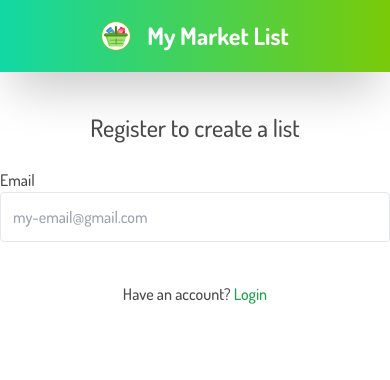
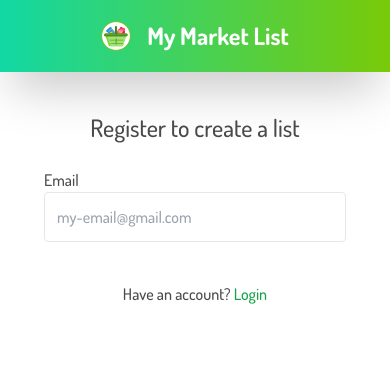
Before and after one commit to re2005/my-market-list, a SvelteKit app: page / in a window 390 px wide. Shown: the top 380 px of the page. Built offline with nearby package versions, Linux system fonts and the light colour scheme; no server answers.

Commit message:
chore: Mobile styling

```diff
--- a/src/components/UiSignUp.svelte
+++ b/src/components/UiSignUp.svelte
@@ -41,7 +41,7 @@
 	}
 </script>
 
-<div class="min-w-[300px]">
+<div class="min-w-[300px] px-11">
 	<p class="text-center text-2xl">Register to create a list</p>
 	<form on:submit|preventDefault={handleForm} class="mt-6 flex flex-col gap-4">
 		<div class="flex flex-col gap-3">
```
